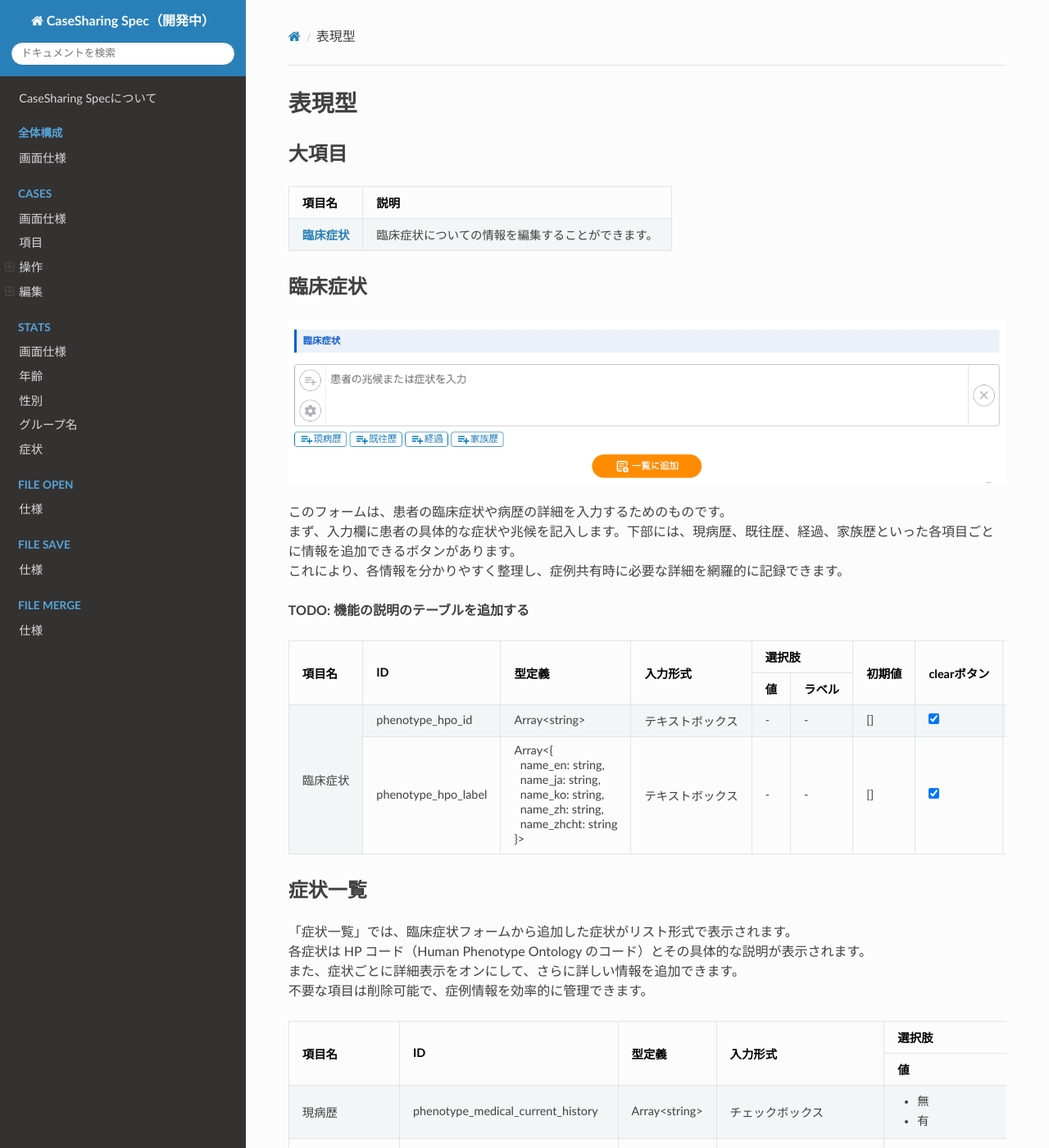
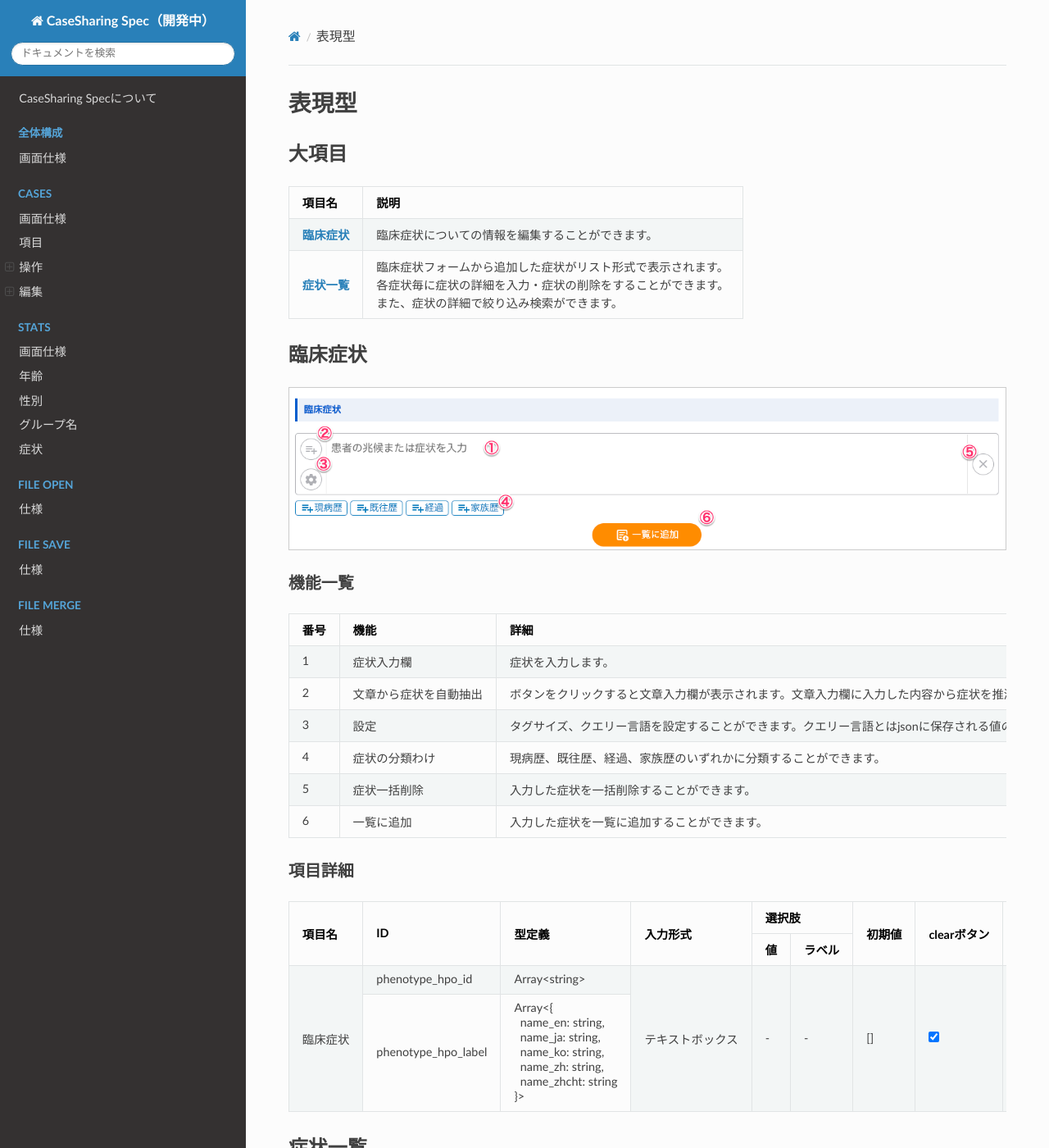
Before and after one commit to PubCaseFinder/pubcasefinder_spec, an MkDocs documentation site: the page built from docs/cases/edit/phenotype.md, in a window 1280 px wide and 1400 px high. Shown: the whole window at 82% size. Built offline with MkDocs 1.6.1, drawn with Linux system fonts in a browser that asks for light colours; nearby versions of some CDN libraries; some of the changed text lies outside the part shown.

Commit message:
表現型修正

```diff
--- a/docs/cases/edit/phenotype.md
+++ b/docs/cases/edit/phenotype.md
@@ -2,19 +2,28 @@
 
 ## 大項目
 
-| 項目名                            | 説明                                             |
-| --------------------------------- | ------------------------------------------------ |
-| **[臨床症状](#clinical-symptom)** | 臨床症状についての情報を編集することができます。 |
+| 項目名                                 | 説明                                                                                                                                                                           |
+| -------------------------------------- | ------------------------------------------------------------------------------------------------------------------------------------------------------------------------------ |
+| **[臨床症状](#clinical-symptom)**      | 臨床症状についての情報を編集することができます。                                                                                                                               |
+| **[症状一覧](#clinical-symptom-list)** | 臨床症状フォームから追加した症状がリスト形式で表示されます。<br />各症状毎に症状の詳細を入力・症状の削除をすることができます。<br />また、症状の詳細で絞り込み検索ができます。 |
 
 ## 臨床症状 {: #clinical-symptom}
 
-<img src="/assets/images/cases_edit_phenotype_form.png">
+<img style="border: 1px solid #ccc" src="/assets/images/cases_edit_phenotype_form.png">
 
-このフォームは、患者の臨床症状や病歴の詳細を入力するためのものです。<br />
-まず、入力欄に患者の具体的な症状や兆候を記入します。下部には、現病歴、既往歴、経過、家族歴といった各項目ごとに情報を追加できるボタンがあります。<br />
-これにより、各情報を分かりやすく整理し、症例共有時に必要な詳細を網羅的に記録できます。
+### 機能一覧
 
-**TODO: 機能の説明のテーブルを追加する**
+<!-- prettier-ignore -->
+| 番号 | 機能 | 詳細 |
+| ---- | ---- | ---- |
+| 1 | 症状入力欄 | 症状を入力します。 |
+| 2 | 文章から症状を自動抽出 | ボタンをクリックすると文章入力欄が表示されます。文章入力欄に入力した内容から症状を推測して表示し、症状入力エリアに追加することができます。 |
+| 3 | 設定 | タグサイズ、クエリー言語を設定することができます。クエリー言語とはjsonに保存される値の言語のことです。 |
+| 4 | 症状の分類わけ | 現病歴、既往歴、経過、家族歴のいずれかに分類することができます。 |
+| 5 | 症状一括削除 | 入力した症状を一括削除することができます。 |
+| 6 | 一覧に追加 | 入力した症状を一覧に追加することができます。 |
+
+### 項目詳細
 
 <table>
   <thead>
@@ -40,41 +49,34 @@
       <td rowspan="5">臨床症状</td>
       <td>phenotype_hpo_id</td>
       <td>Array&lt;string&gt;</td>
-      <td>テキストボックス</td>
-      <td>-</td>
-      <td>-</td>
-      <td>[]</td>
-      <td><input type="checkbox" class="readonly-input" checked/></td>
-      <td><input type="checkbox" class="readonly-input" /></td>
+      <td rowspan="2">テキストボックス</td>
+      <td rowspan="2">-</td>
+      <td rowspan="2">-</td>
+      <td rowspan="2">[]</td>
+      <td rowspan="2"><input type="checkbox" class="readonly-input" checked/></td>
+      <td rowspan="2"><input type="checkbox" class="readonly-input" /></td>
       <td>proband.phenotypic_features.type.id</td>
       <td></td>
     </tr>
     <tr>
       <td>phenotype_hpo_label</td>
       <td>Array&lt;{ <br />&nbsp name_en: string, <br />&nbsp name_ja: string, <br />&nbsp name_ko: string, <br />&nbsp name_zh: string, <br />&nbsp name_zhcht: string <br /> }&gt;</td>
-      <td>テキストボックス</td>
-      <td>-</td>
-      <td>-</td>
-      <td>[]</td>
-      <td><input type="checkbox" class="readonly-input" checked/></td>
-      <td><input type="checkbox" class="readonly-input" /></td>
       <td>proband.phenotypic_features.type.label</td>
-      <td></td>
+      <td>設定のクエリー言語で選択した言語で保存されます。</td>
     </tr>
   </tbody>
 </table>
 
-## 症状一覧
+## 症状一覧 {: #clinical-symptom-list}
 
-「症状一覧」では、臨床症状フォームから追加した症状がリスト形式で表示されます。<br />
-各症状は HP コード（Human Phenotype Ontology のコード）とその具体的な説明が表示されます。<br />
-また、症状ごとに詳細表示をオンにして、さらに詳しい情報を追加できます。<br />
-不要な項目は削除可能で、症例情報を効率的に管理できます。
+臨床症状フォームから追加した症状がリスト形式で表示されます。<br />
+各症状毎に症状の詳細を入力・症状の削除をすることができます。<br />
+また、症状の詳細で絞り込み検索ができます。
 
 <table>
   <thead>
     <tr>
-      <th rowspan="2" class="text-vertical-align-middle">項目名</th>
+      <th rowspan="2" class="text-vertical-align-middle">各症状毎に編集可能な項目名</th>
       <th rowspan="2" class="text-vertical-align-middle">ID</th>
       <th rowspan="2" class="text-vertical-align-middle">型定義</th>
       <th rowspan="2" class="text-vertical-align-middle">入力形式</th>
```
Also changed, not shown: docs/assets/images/cases_edit_phenotype_form.png.
